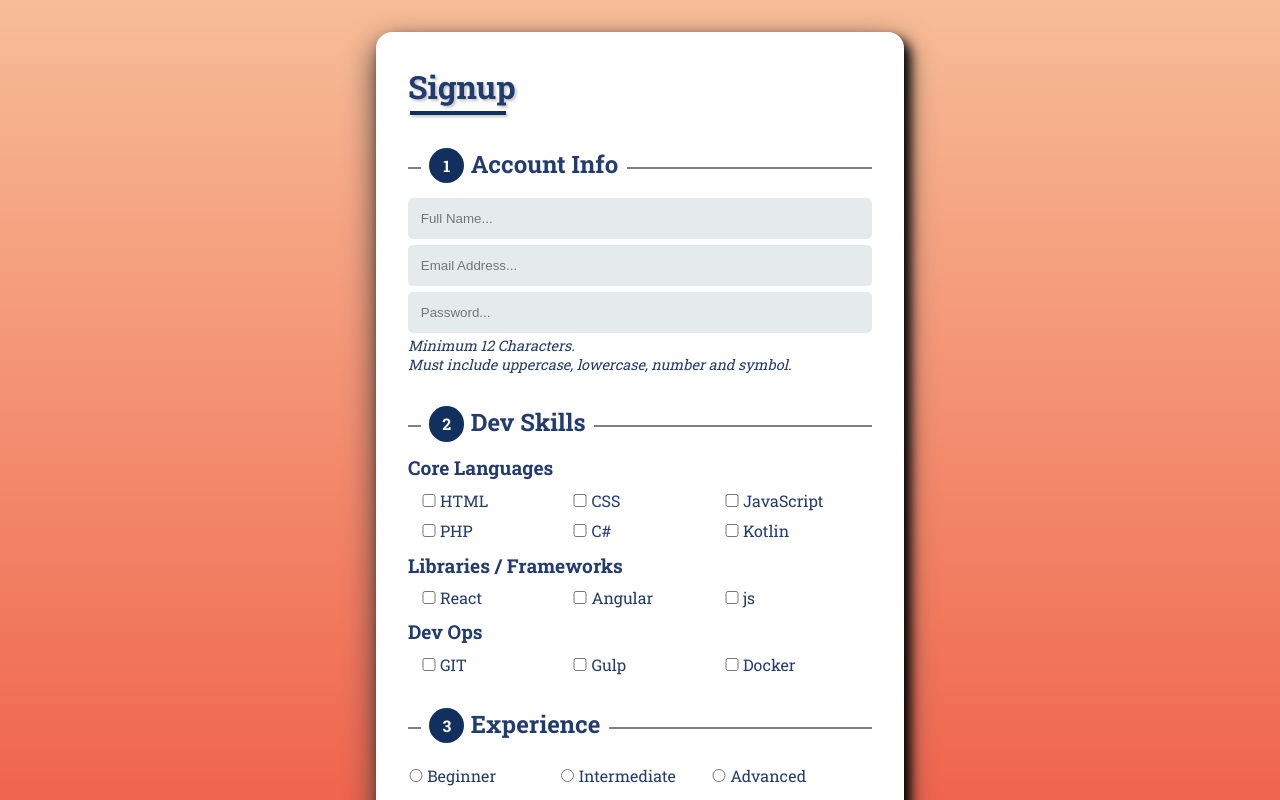
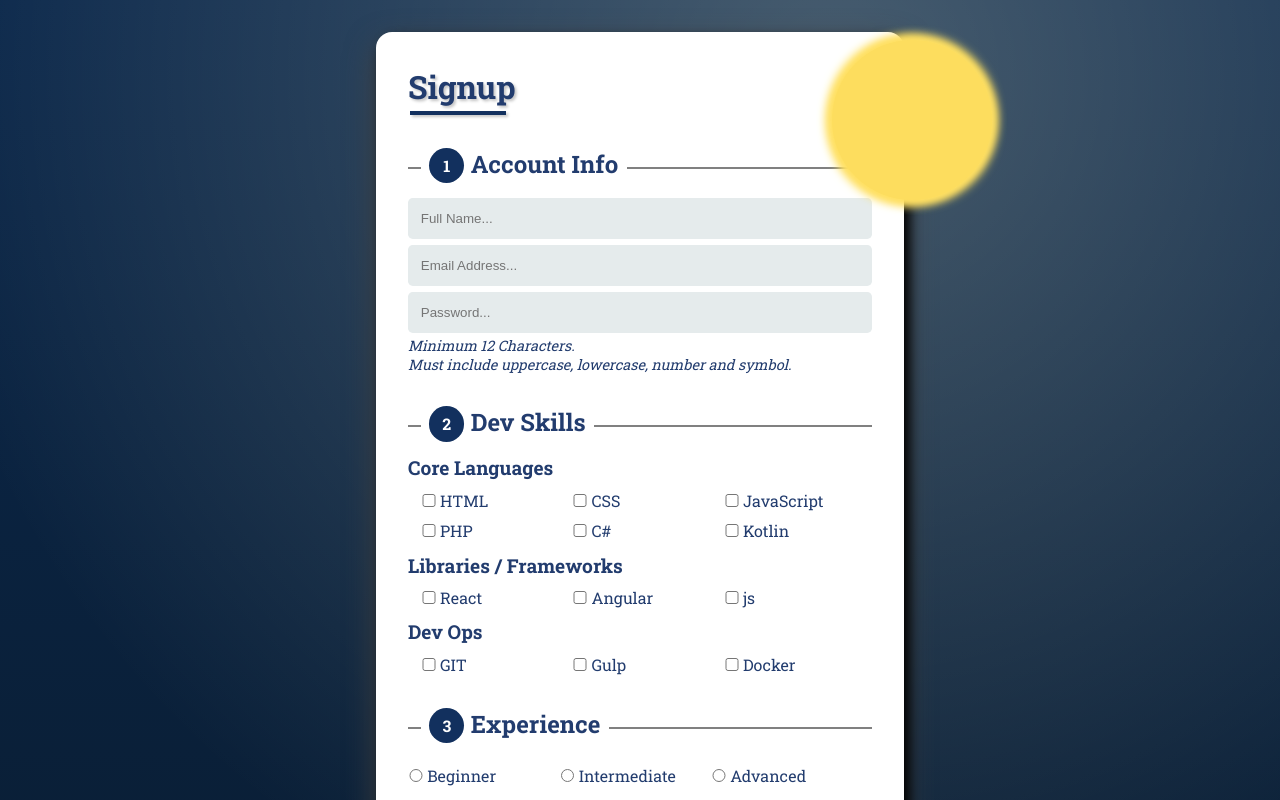
Before and after one commit to sijeecodes/BCIT_WebDev_A01, a plain HTML site: page index.html in a window 1280 px wide. Shown: the top 800 px of the page. Drawn offline with Linux system fonts and the light colour scheme.

Commit message:
Add night theme and night screenshot, README.md

```diff
--- a/index.html
+++ b/index.html
@@ -10,6 +10,7 @@
     <title>Document</title>
 </head>
 <body>
+    <div class="moon"></div>
     <main>
         <h1>Signup</h1>
         <div class="h1Underline"></div>
--- a/styles.css
+++ b/styles.css
@@ -4,8 +4,11 @@
 
 body {
     font-family: 'Roboto Slab', serif;
-    height: 82rem;
-    background: linear-gradient(180deg, rgb(247, 189, 151) 0%, rgb(234, 40, 26) 100%);
+    height: 100%;
+        /* Linear gradient = sky, Radial gradient = moon faint glow */
+    background:
+        radial-gradient(circle at 65% 5%, rgba(255,255,220,0.25), transparent 60%),
+        linear-gradient(1800deg, #0a1a2a 0%, #0a274b 100%);
 }
 
 main {
@@ -20,6 +23,22 @@ main {
     box-shadow:
         6px 7px 12px black,
         0px 12px 30px #3f3f3f;
+}
+
+.moon {
+    position: absolute;
+    left: 65%;
+    top: 5%;
+    width: 10rem;
+    height: 10rem;
+    background-color: #fddd5e;
+    box-shadow:
+        5px 5px 10px #ffe063,
+        -5px -5px 10px #ffe063,
+        -5px 5px 10px #ffe063,
+        5px -5px 10px #ffe063;
+    border-radius: 50%;
+    text-align: center;
 }
 
 .form {
@@ -205,6 +224,7 @@ button {
 }
 
 footer {
+    color: white;
     position: relative;
     padding-top: 1.8rem;
     left: 50%;
```
Also changed, not shown: screenshots/night.png (added), 1 other file.
